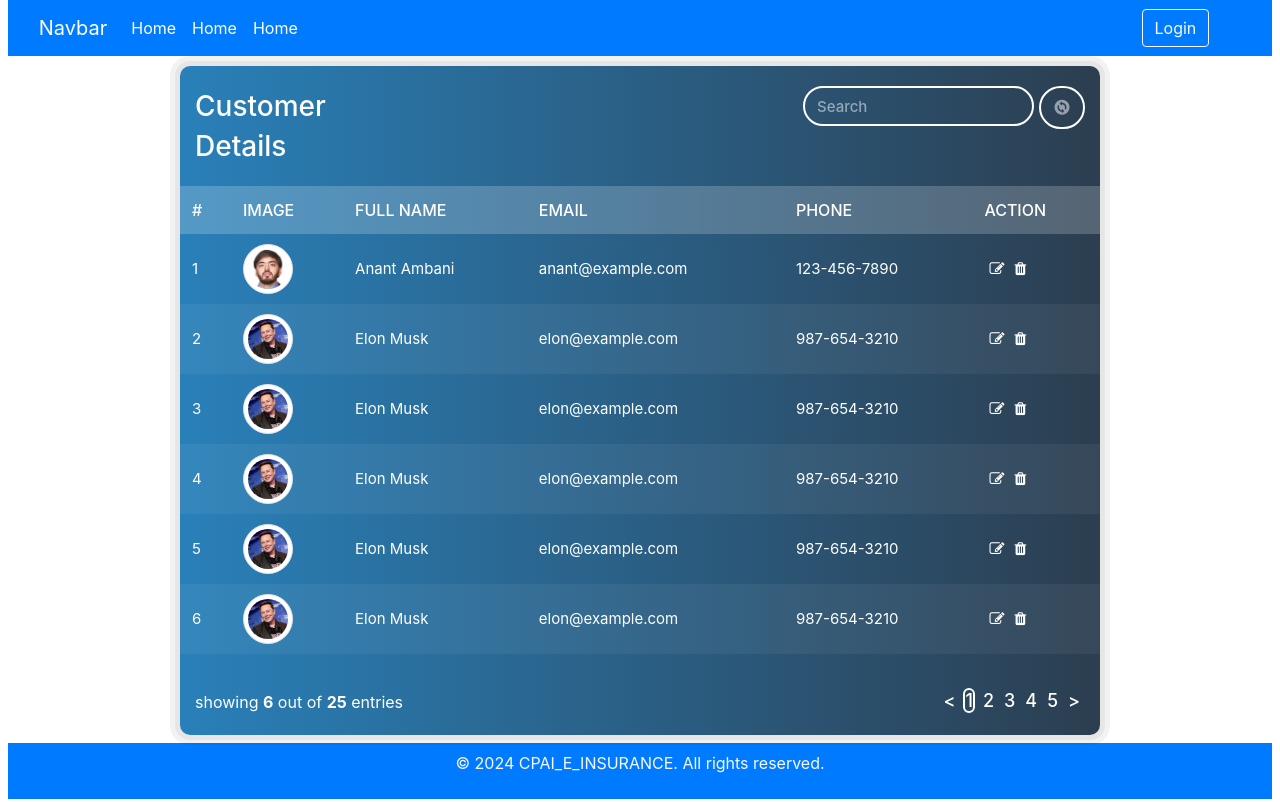
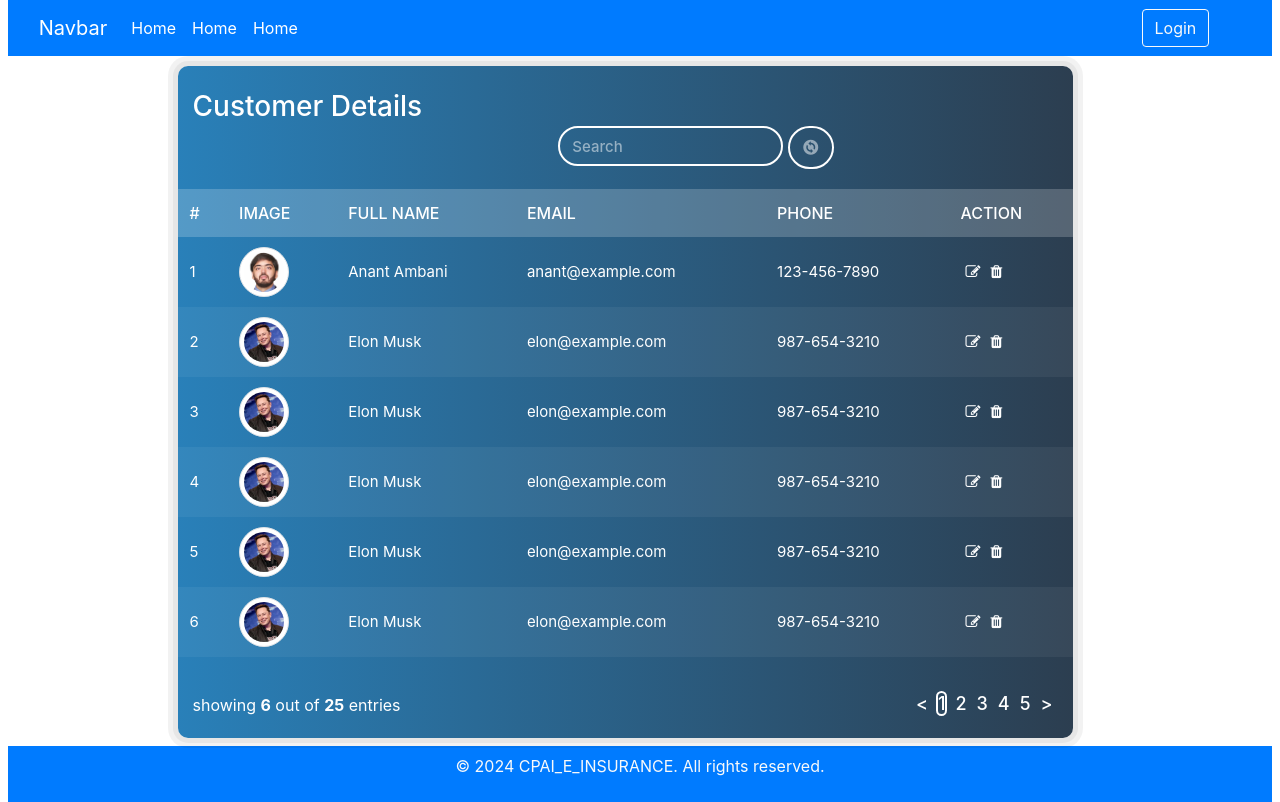
Before and after one commit to mayurpatil96k/CPAI_E-Ensurance, a Vue app: page /CustomerPolicies in a window 1280 px wide. Built offline with nearby package versions, Linux system fonts and the light colour scheme; what @vueform/vueform would draw is missing.

Commit message:
[Mayur]fix: Fixing CSS

```diff
--- a/src/components/Policies/CustomerPolicies.vue
+++ b/src/components/Policies/CustomerPolicies.vue
@@ -54,14 +54,14 @@ export default {
 <template>
   <Header />
 
-  <div class="container">
-    <div class="row justify-content-center">
-      <div class="col-md-offset-1 col-md-10">
-        <div class="panel">
+  <div class="container w-100">
+    <div class="row justify-content-center w-100">
+      <div class="col-md-offset-1 col-md-10 w-100">
+        <div class="panel w-100">
           <div class="panel-heading">
-            <div class="row">
-              <div class="col col-sm-3 col-xs-12">
-                <h4 class="title">Customer <span>Details</span></h4>
+            <div class="row d-flex align-content-center ">
+              <div class="col col-sm-4 col-xs-12">
+                <h4 class="title">Customer Details</h4>
               </div>
               <div class="col-sm-9 col-xs-12 text-right">
                 <div class="btn_group">
```
